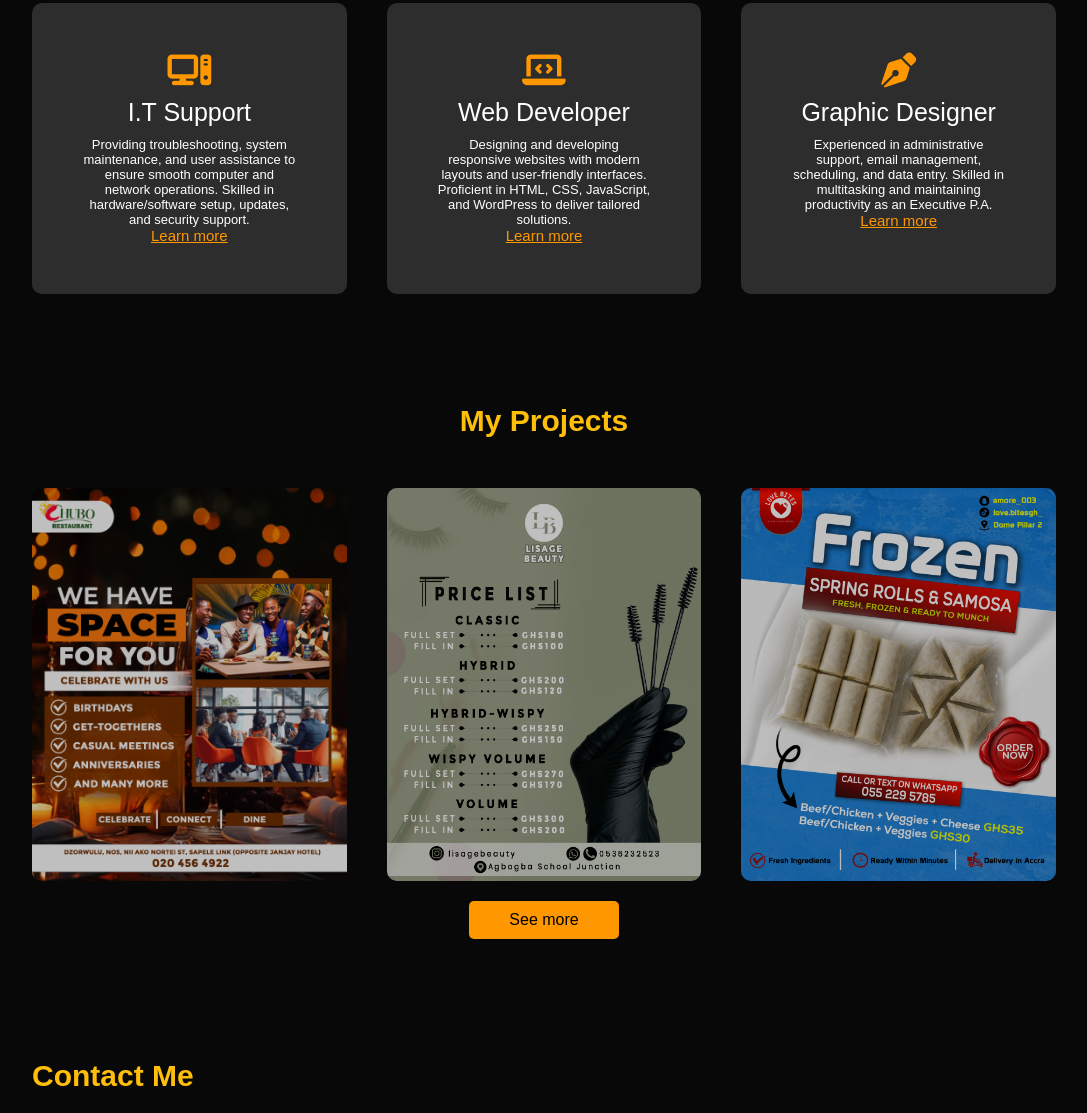
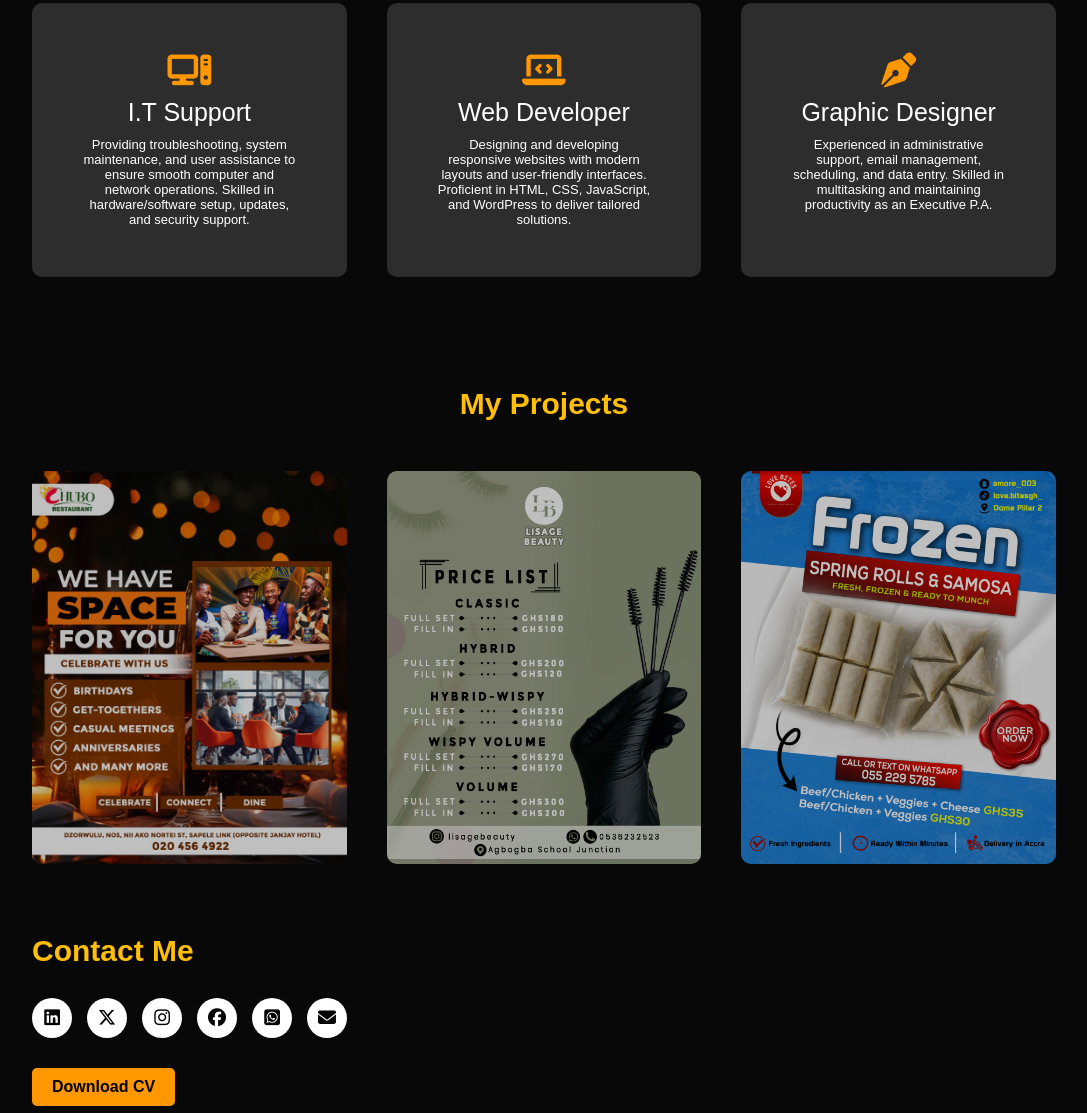
Before and after one commit to johnnyans21/portfolio, a plain HTML site: page index.html in a window 1280 px wide. Shown: the part 1455-2568 px from the top of the page, without its empty margins (96-1183 px from the left). Drawn offline with Linux system fonts and the light colour scheme.

Commit message:
Updated homepage and design changes

```diff
--- a/index.html
+++ b/index.html
@@ -83,21 +83,21 @@
                 <i class="fa-solid fa-computer"></i>
                 <h2>I.T Support</h2>
                 <p>Providing troubleshooting, system maintenance, and user assistance to ensure smooth computer and network operations. Skilled in hardware/software setup, updates, and security support.</p>
-                <a href="#">Learn more</a>
+
                </div>
 
                <div>
                 <i class="fa-solid fa-laptop-code"></i>
                 <h2>Web Developer</h2>
                 <p>Designing and developing responsive websites with modern layouts and user-friendly interfaces. Proficient in HTML, CSS, JavaScript, and WordPress to deliver tailored solutions.</p>
-                <a href="#">Learn more</a>
+
                </div>
 
                <div>
                 <i class="fa-solid fa-pen-nib"></i>
                 <h2>Graphic Designer</h2>
                 <p>Experienced in administrative support, email management, scheduling, and data entry. Skilled in multitasking and maintaining productivity as an Executive P.A.</p>
-                <a href="#">Learn more</a>
+
                </div>
 
                 </div>
@@ -133,7 +133,8 @@
 
 
             </div>
-            <a href="#" class="button">See more</a>
+
+
                     </div>
                 </div>
             </div>
```
Also changed, not shown: 1 other file.
